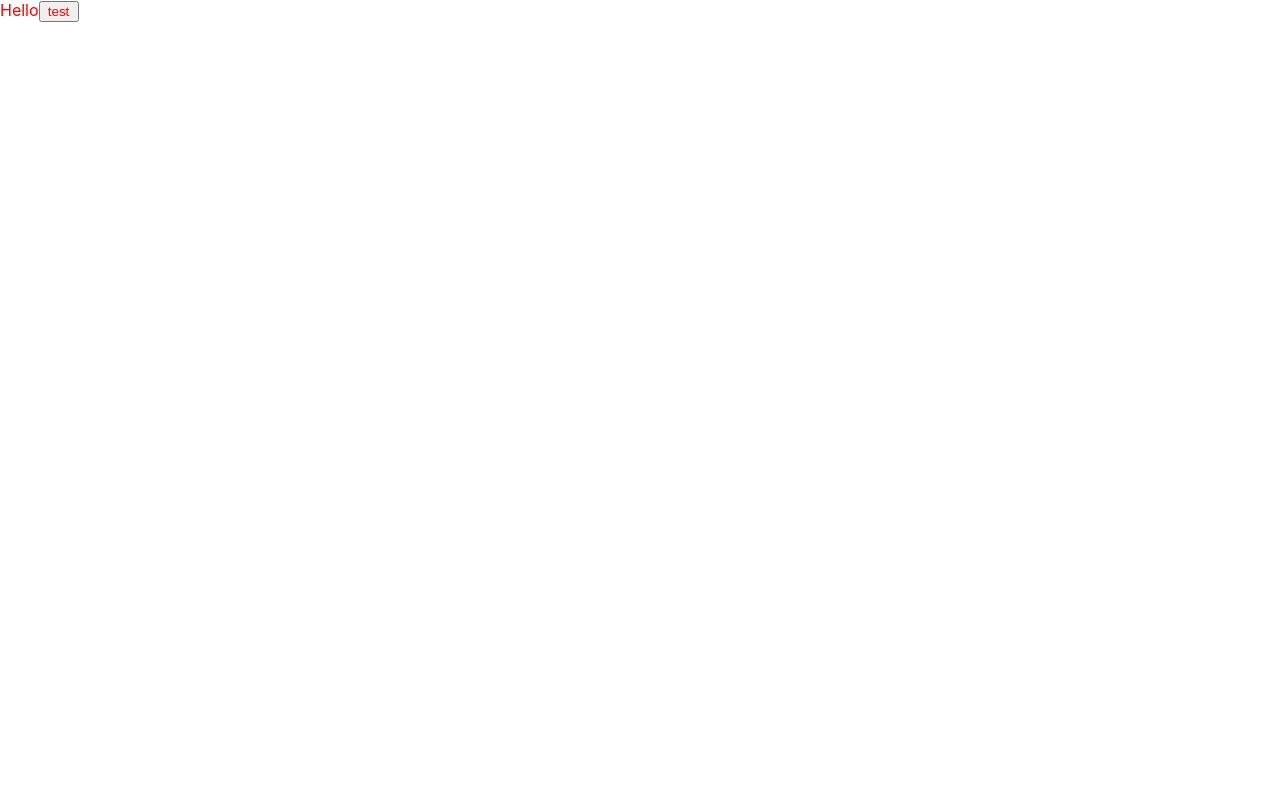
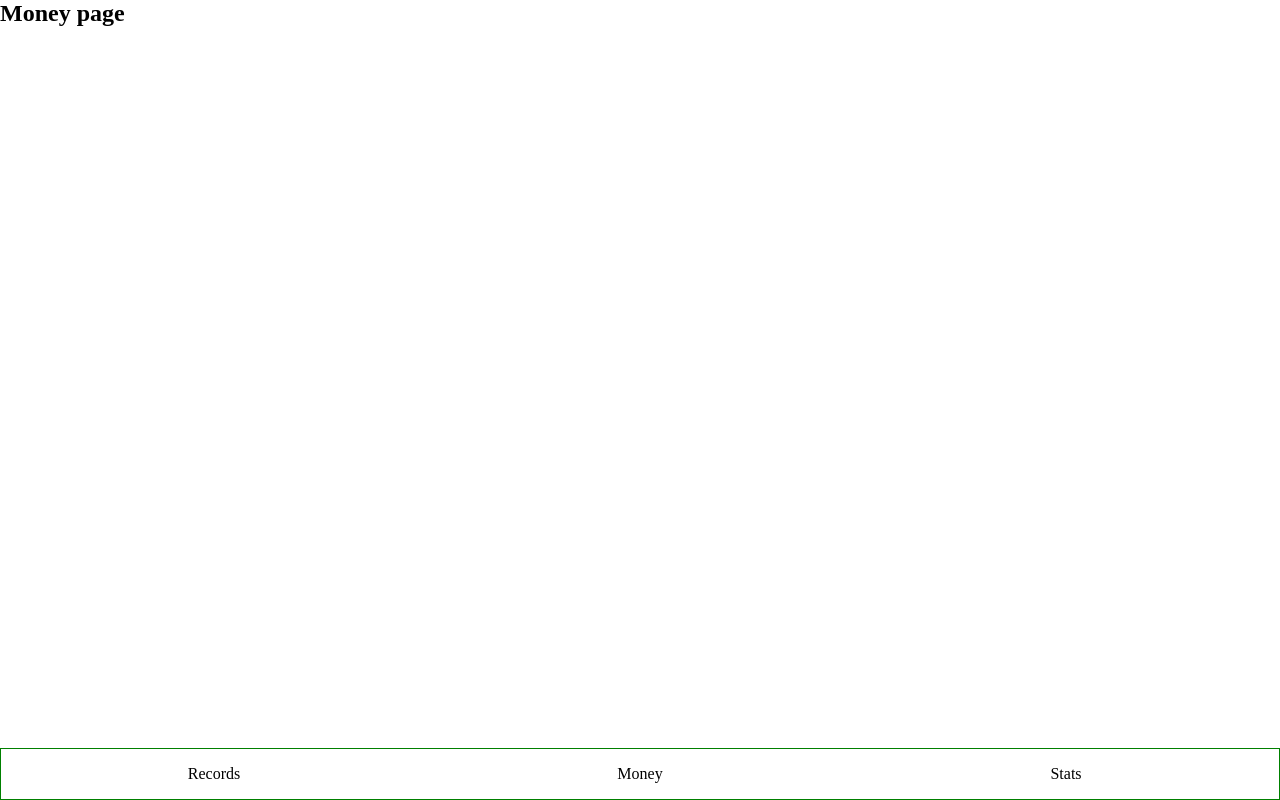
Before and after one commit to L-Qichen/easebooks-react, a React (Create React App) app: page /#/money in a window 1280 px wide. Built offline with nearby package versions, Linux system fonts and the light colour scheme.

Commit message:
layout of navigation bar done.

```diff
--- a/src/App.tsx
+++ b/src/App.tsx
@@ -1,18 +1,82 @@
 import React from 'react';
 import styled from 'styled-components';
+//import styled from 'styled-components';
+import {
+  HashRouter as Router,
+  Routes,
+  Route,
+  Link,
+  Navigate
+} from "react-router-dom";
 
-const Button = styled.button`
-  color: red;
-  width: 40px;
+const Wrapper = styled.div`
+  height: 100vh;
+  display: flex;
+  flex-direction: column;
+`
+const ContentBox = styled.div`
+flex-grow: 1;
+overflow: auto;
+`
+
+const Nav = styled.div`
+  border: 1px solid green;
+  > ul {
+    display: flex;
+    >li {
+      width: 33.3333333%;
+      text-align: center;
+      padding: 16px;
+    }
+  }
 `
 
 function App() {
   return (
-    <div className="App">
-      Hello
-      <Button>test</Button>
-    </div>
+    <Router>
+      <Wrapper>
+        <ContentBox>
+          <Routes>
+            <Route path="/records" element={<Records />} />
+            <Route path="/money" element={<Money />} />
+            <Route path="/stats" element={<Stats />} />
+            <Route path="/" element={<Navigate replace to="/money" />} />
+            <Route path="*" element={<NoMatch />} />
+          </Routes>
+        </ContentBox>
+
+        <Nav>
+          <ul>
+            <li>
+              <Link to="/records">Records</Link>
+            </li>
+            <li>
+              <Link to="/money">Money</Link>
+            </li>
+            <li>
+              <Link to="/stats">Stats</Link>
+            </li>
+          </ul>
+        </Nav>
+      </Wrapper>
+    </Router>
   );
 }
 
+function Records() {
+  return <h2>Records page</h2>;
+}
+
+function Money() {
+  return <h2>Money page</h2>;
+}
+
+function Stats() {
+  return <h2>Stats page</h2>;
+}
+
+function NoMatch() {
+  return <h2>404 page</h2>
+}
+
 export default App;
--- a/src/index.scss
+++ b/src/index.scss
@@ -1,21 +1,29 @@
 @import-normalize;
 @import "helper";
 
-//scss test
 * {
-  color: $red !important;
+  margin: 0;
+  padding: 0;
 }
 
-body {
-  margin: 0;
-  font-family: -apple-system, BlinkMacSystemFont, 'Segoe UI', 'Roboto', 'Oxygen',
-    'Ubuntu', 'Cantarell', 'Fira Sans', 'Droid Sans', 'Helvetica Neue',
-    sans-serif;
-  -webkit-font-smoothing: antialiased;
-  -moz-osx-font-smoothing: grayscale;
+* {
+  box-sizing: border-box;
 }
 
-code {
-  font-family: source-code-pro, Menlo, Monaco, Consolas, 'Courier New',
-    monospace;
+*::before {
+  box-sizing: border-box;
 }
+
+*::after {
+  box-sizing: border-box;
+}
+
+ul,
+ol {
+  list-style: none;
+}
+
+a {
+  text-decoration: none;
+  color: inherit;
+}
```
